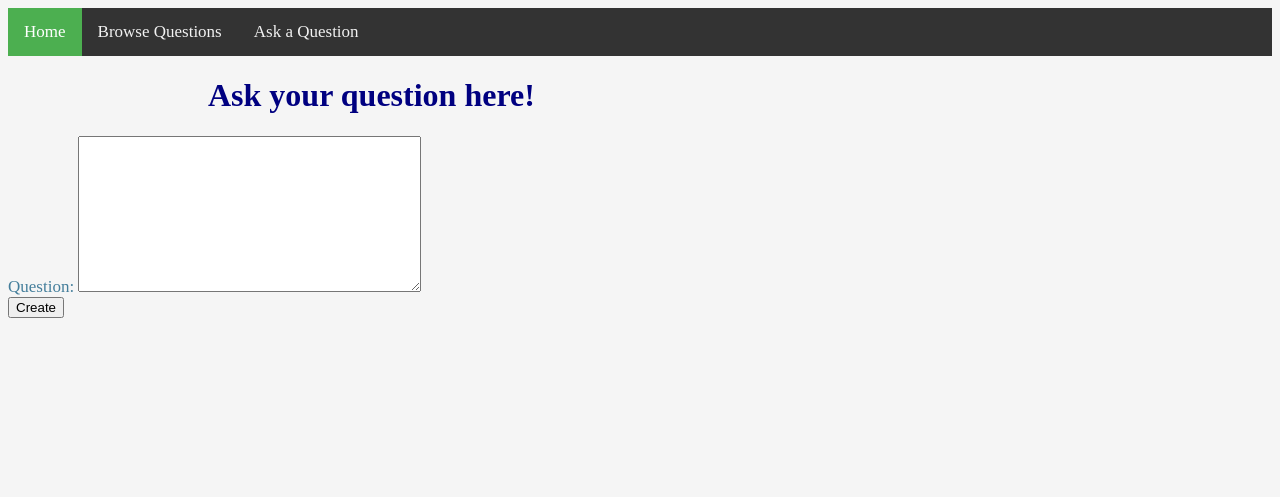
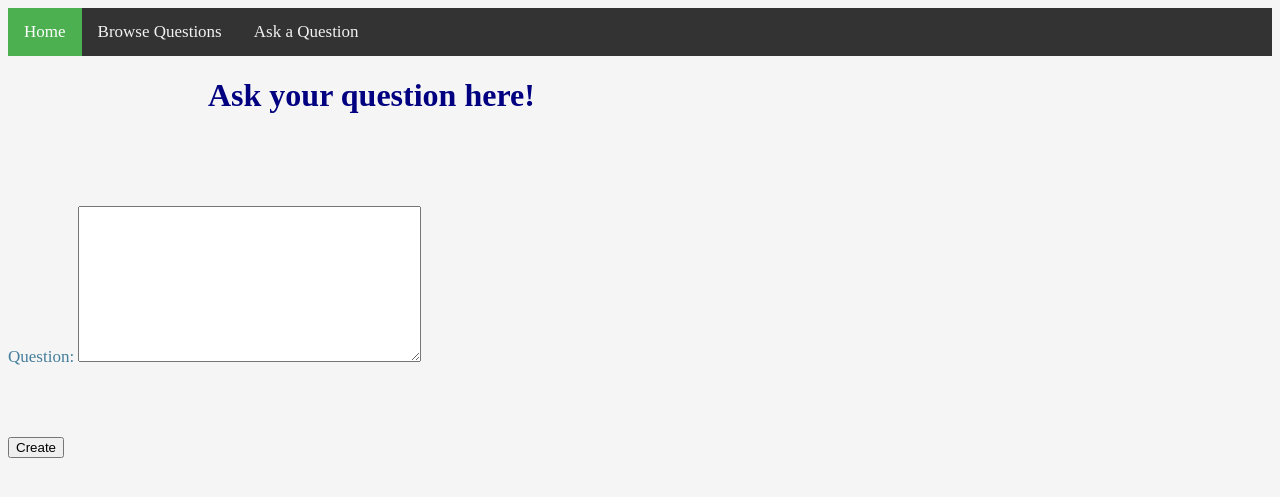
Before and after one commit to sarthyparty/forumapp, a Django app: page /ask_question in a window 1280 px wide. Shown: the top 497 px of the page. Run offline with Django 3.2, Linux system fonts and the light colour scheme; some libraries are stand-ins or nearby versions.

Commit message:
another css change

```diff
--- a/questions/static/css/style.css
+++ b/questions/static/css/style.css
@@ -54,4 +54,5 @@ p {
   color: #447e9b;
   font-size: 17px;
   margin: auto;
+  padding: 70px 0;
 }
```
